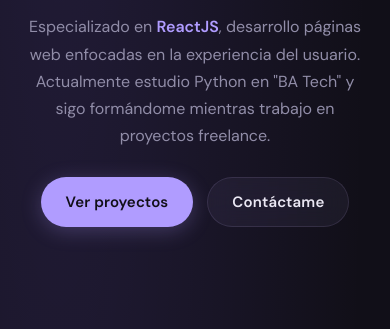
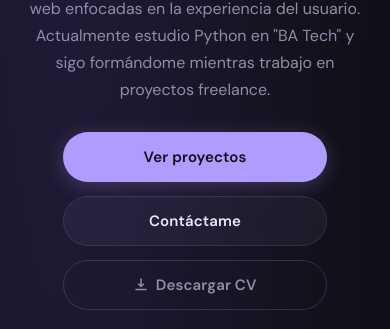
Before and after one commit to Ridoolf/portfolio-v2, a React (Vite) app: page / in a window 390 px wide. Shown: the part 515-844 px from the top of the page. Built offline with nearby package versions, Linux system fonts and the light colour scheme; no server answers.

Commit message:
agregando enlace a portfolio v1 + agregando btn para descargar cv (faltar cargar cv) + responsive

```diff
--- a/src/components/Hero/Hero.css
+++ b/src/components/Hero/Hero.css
@@ -115,6 +115,24 @@
   box-shadow: 0 4px 16px rgba(80, 60, 140, 0.2);
 }
 
+.hero__btn--tertiary {
+  gap: 0.4rem;
+  background-color: transparent;
+  border-color: rgba(176, 156, 255, 0.2);
+  color: var(--color-text-muted);
+}
+
+.hero__btn--tertiary:hover {
+  border-color: rgba(176, 156, 255, 0.45);
+  color: var(--color-accent);
+  background-color: rgba(176, 156, 255, 0.06);
+  transform: translateY(-1px);
+}
+
+.hero__btn-icon {
+  flex-shrink: 0;
+}
+
 .hero__btn:focus-visible {
   outline: 2px solid var(--color-accent);
   outline-offset: 2px;
@@ -183,9 +201,23 @@
 
   .hero__actions {
     justify-content: center;
+    width: 100%;
+    max-width: 20rem;
   }
 
   .hero__image-wrapper {
     order: 1;
   }
 }
+
+@media (max-width: 480px) {
+  .hero__actions {
+    flex-direction: column;
+    align-items: stretch;
+    max-width: 16.5rem;
+  }
+
+  .hero__btn {
+    width: 100%;
+  }
+}
--- a/src/components/Hero/Hero.jsx
+++ b/src/components/Hero/Hero.jsx
@@ -1,4 +1,34 @@
 import './Hero.css'
+
+const CV_PATH = '/cv/lucas-ridolfi-cv.pdf'
+const CV_FILENAME = 'Lucas-Ridolfi-CV.pdf'
+
+function DownloadIcon() {
+  return (
+    <svg
+      className="hero__btn-icon"
+      width="16"
+      height="16"
+      viewBox="0 0 16 16"
+      fill="none"
+      aria-hidden="true"
+    >
+      <path
+        d="M8 2v7.5M8 9.5 5.5 7M8 9.5 10.5 7"
+        stroke="currentColor"
+        strokeWidth="1.5"
+        strokeLinecap="round"
+        strokeLinejoin="round"
+      />
+      <path
+        d="M3 12.5h10"
+        stroke="currentColor"
+        strokeWidth="1.5"
+        strokeLinecap="round"
+      />
+    </svg>
+  )
+}
 
 export function Hero() {
   return (
@@ -25,6 +55,15 @@ export function Hero() {
             >
               Contáctame
             </a>
+            <a
+              className="hero__btn hero__btn--tertiary"
+              href={CV_PATH}
+              download={CV_FILENAME}
+              aria-label="Descargar curriculum vitae en PDF"
+            >
+              <DownloadIcon />
+              Descargar CV
+            </a>
           </div>
         </div>
 
--- a/src/data/projects.js
+++ b/src/data/projects.js
@@ -60,7 +60,7 @@ export const projects = [
       'Portfolio personal con React y MUI. Secciones de proyectos, habilidades, certificaciones y formulario de contacto.',
     stack: ['React', 'MUI', 'JavaScript'],
     links: {
-      demo: 'https://portfolio-phi-eosin-59.vercel.app',
+      demo: 'https://portfolio-blond-six-7eclj568d2.vercel.app/',
       repo: 'https://github.com/Ridoolf/Portfolio',
     },
     image: '/projects/portfolio-v1.png',
```
Also changed, not shown: 1 other file (tests, documents, lock files or other folders).
